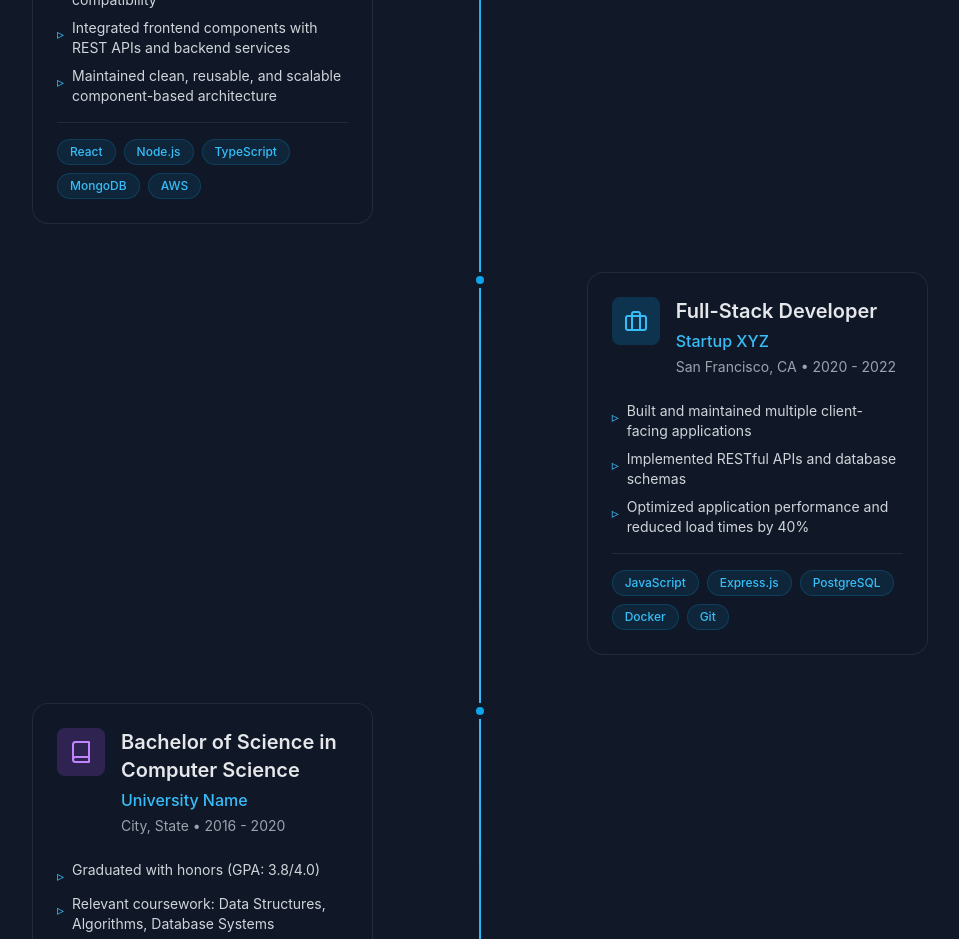
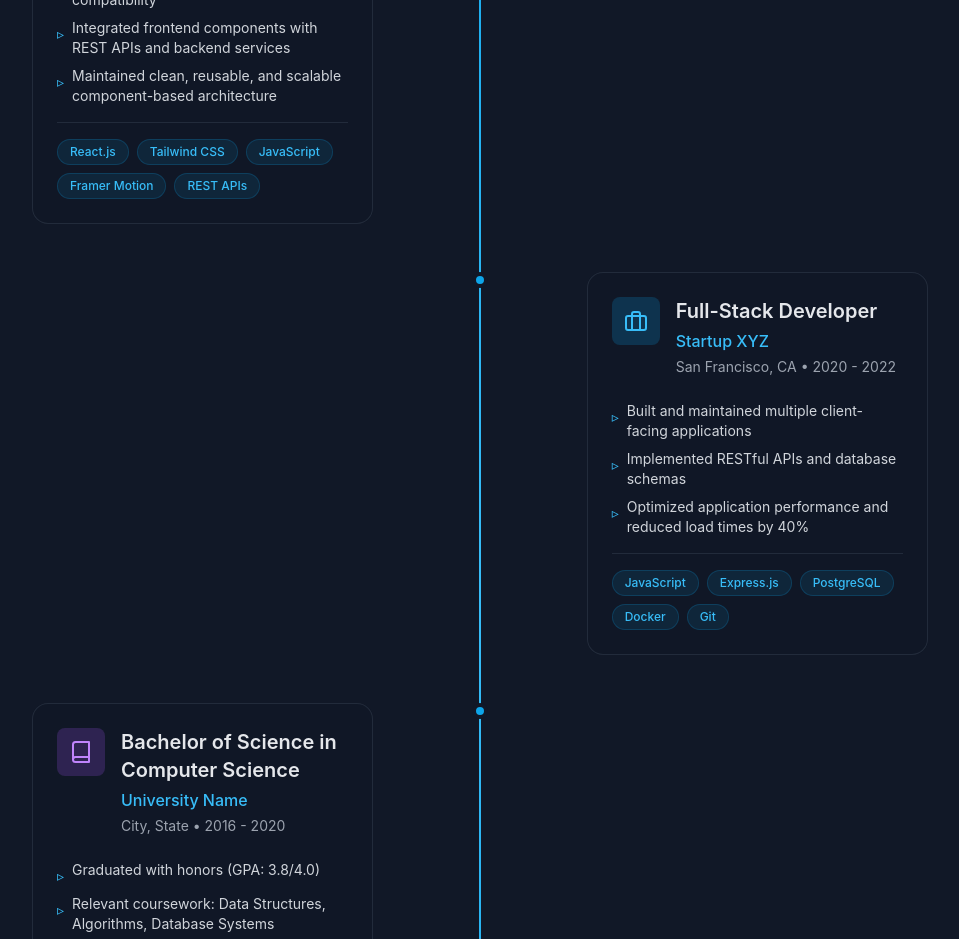
Before and after one commit to birukhabte/MyPersonalPortfolio, a React (Vite) app: page / in a window 1280 px wide. Shown: the part 4860-5799 px from the top of the page, without its empty margins (160-1119 px from the left). Built offline with nearby package versions, Linux system fonts and the light colour scheme.

Commit message:
skills added

```diff
--- a/src/components/Experience.tsx
+++ b/src/components/Experience.tsx
@@ -30,7 +30,7 @@ const timelineItems: TimelineItem[] = [
       'Integrated frontend components with REST APIs and backend services',
       'Maintained clean, reusable, and scalable component-based architecture',
     ],
-    skills: ['React', 'Node.js', 'TypeScript', 'MongoDB', 'AWS'],
+    skills: ['React.js', 'Tailwind CSS', 'JavaScript', 'Framer Motion', 'REST APIs'],
   },
   {
     id: 2,
```
